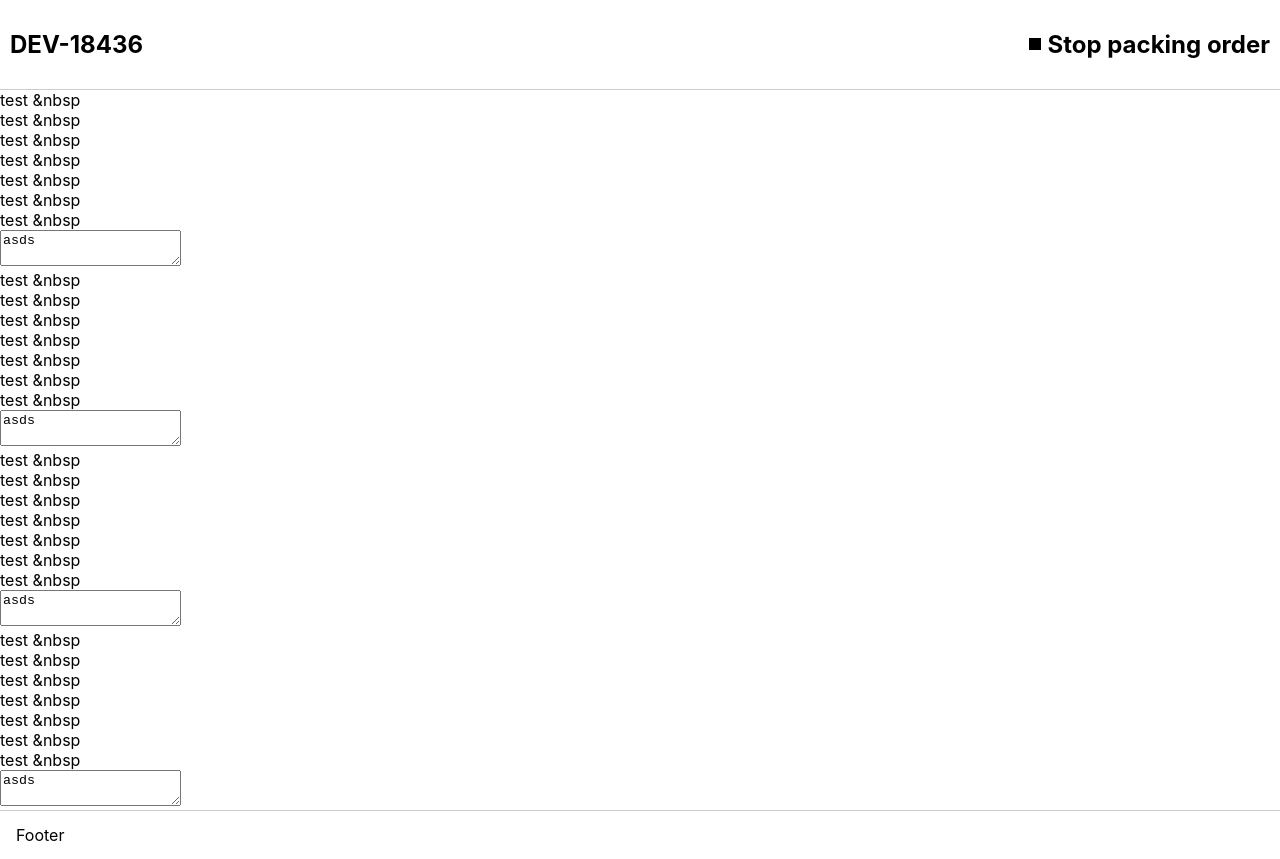
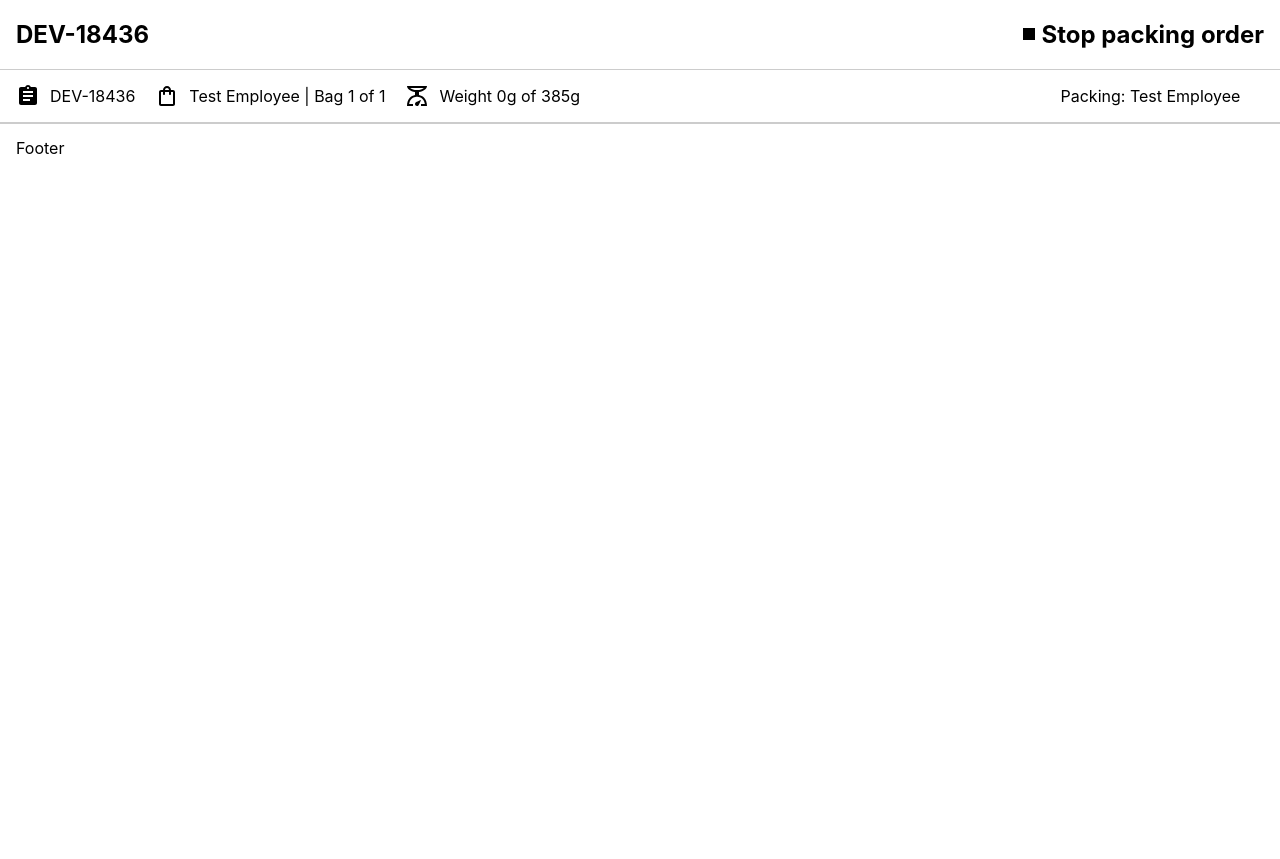
Before and after one commit to AhmadRaju007/silk-ekspressen, a React (Create React App) app: page /bags/1 in a window 1280 px wide. After the commit the page ends 800 px from the top, so only its background shows below. Built offline with nearby package versions, Linux system fonts and the light colour scheme.

Commit message:
added nav bar

```diff
--- a/src/components/BagView/BagView.tsx
+++ b/src/components/BagView/BagView.tsx
@@ -3,6 +3,9 @@
 import { useParams } from "react-router-dom";
 import { OrderData } from "../../types/orderData";
 import StopIcon from "@mui/icons-material/Stop";
+import AssignmentIcon from "@mui/icons-material/Assignment";
+import ShoppingBagOutlinedIcon from "@mui/icons-material/ShoppingBagOutlined";
+import ScaleOutlinedIcon from "@mui/icons-material/ScaleOutlined";
 import "./bagView.css";
 
 export const BagView = () => {
@@ -10,63 +13,47 @@ export const BagView = () => {
 
   const { orderID } = useParams();
   const { data }: OrderData = require("../../packing.json");
+  console.log(data);
 
   const bags = data.order_details.bag_list;
 
   return (
-    <div className="bag-view">
-      <div className="bag-view-header">
-        <div className="bag-view-order">
-          <h2>DEV-{data.order_id}</h2>
+    <div className="container">
+      <div className="header">
+        <div className="header-title">
+          <div className="order">
+            <h2>DEV-{data.order_id}</h2>
+          </div>
+          <div className="stop">
+            <StopIcon />
+            <h2>Stop packing order</h2>
+          </div>
         </div>
-        <div className="bag-view-stop">
-          <StopIcon />
-          <h2>Stop packing order</h2>
+        <div className="header-body">
+          <div className="header-body-left">
+            <div className="assignments">
+              <AssignmentIcon />
+              <p>DEV-{data.order_id}</p>
+            </div>
+
+            <div className="employee">
+              <ShoppingBagOutlinedIcon />
+              <p>{`${data.employee} | Bag 1 of 1`}</p>
+            </div>
+
+            <div className="weight">
+              <ScaleOutlinedIcon />
+              <p>{`Weight 0g of 385g`}</p>
+            </div>
+          </div>
+
+          <div className="header-body-right">
+            <p>Packing: {data.employee}</p>
+          </div>
         </div>
       </div>
-      <div>test &nbsp</div>
-      <div>test &nbsp</div>
-      <div>test &nbsp</div>
-      <div>test &nbsp</div>
-      <div>test &nbsp</div>
-      <div>test &nbsp</div>
-      <div>test &nbsp</div>
-      <textarea name="" id="">
-        asds
-      </textarea>
-      <div>test &nbsp</div>
-      <div>test &nbsp</div>
-      <div>test &nbsp</div>
-      <div>test &nbsp</div>
-      <div>test &nbsp</div>
-      <div>test &nbsp</div>
-      <div>test &nbsp</div>
-      <textarea name="" id="">
-        asds
-      </textarea>
 
-      <div>test &nbsp</div>
-      <div>test &nbsp</div>
-      <div>test &nbsp</div>
-      <div>test &nbsp</div>
-      <div>test &nbsp</div>
-      <div>test &nbsp</div>
-      <div>test &nbsp</div>
-      <textarea name="" id="">
-        asds
-      </textarea>
-
-      <div>test &nbsp</div>
-      <div>test &nbsp</div>
-      <div>test &nbsp</div>
-      <div>test &nbsp</div>
-      <div>test &nbsp</div>
-      <div>test &nbsp</div>
-      <div>test &nbsp</div>
-      <textarea name="" id="">
-        asds
-      </textarea>
-      <div className="bag-view-footer">Footer</div>
+      <div className="footer">Footer</div>
     </div>
   );
 };
--- a/src/components/BagView/bagView.css
+++ b/src/components/BagView/bagView.css
@@ -1,6 +1,6 @@
 /* need a fixed header and footer */
 
-.bag-view {
+.container {
   /* display: flex; */
   /* flex-direction: column; */
   justify-content: space-between;
@@ -8,18 +8,77 @@
 }
 
 /* header should be fixed on top when scrolling y */
-.bag-view-header {
+.header {
   top: 0;
+  width: 100%;
+  position: sticky;
+  background-color: #fff;
+}
+
+.header-title {
   display: flex;
   justify-content: space-between;
   align-items: center;
-  padding: 0 10px 0 10px;
-  background-color: #fff;
   border-bottom: 1px solid #ccc;
-  position: sticky;
+  padding: 0 1rem 0 1rem;
 }
 
-.bag-view-footer {
+.header-body {
+  display: flex;
+  justify-content: space-between;
+  align-items: center;
+  width: 98%;
+  border-bottom: 1px solid #ccc;
+  padding: 0 1rem 0 1rem;
+}
+
+.header-body-left {
+  display: flex;
+}
+
+.header-body-right {
+  display: flex;
+  padding-right: 20px;
+  margin-right: 10px;
+}
+
+.assignments {
+  display: flex;
+  align-items: center;
+  width: 100%;
+}
+
+.assignments p {
+  padding-left: 10px;
+}
+
+.employee {
+  padding-left: 20px;
+  display: flex;
+  align-items: center;
+  width: 100%;
+}
+
+.employee p {
+  padding-left: 10px;
+  width: 100%;
+  white-space: nowrap;
+}
+
+.weight {
+  padding-left: 20px;
+  display: flex;
+  align-items: center;
+  width: 100%;
+}
+
+.weight p {
+  padding-left: 10px;
+  width: 100%;
+  white-space: nowrap;
+}
+
+.footer {
   display: flex;
   justify-content: space-between;
   align-items: center;
@@ -29,10 +88,10 @@
   border-top: 1px solid #ccc;
 }
 
-.bag-view-stop {
+.stop {
   display: flex;
   justify-content: space-between;
   align-items: center;
-  padding: 10px 0 10px 0;
+  padding: 0;
   background-color: #fff;
 }
```
